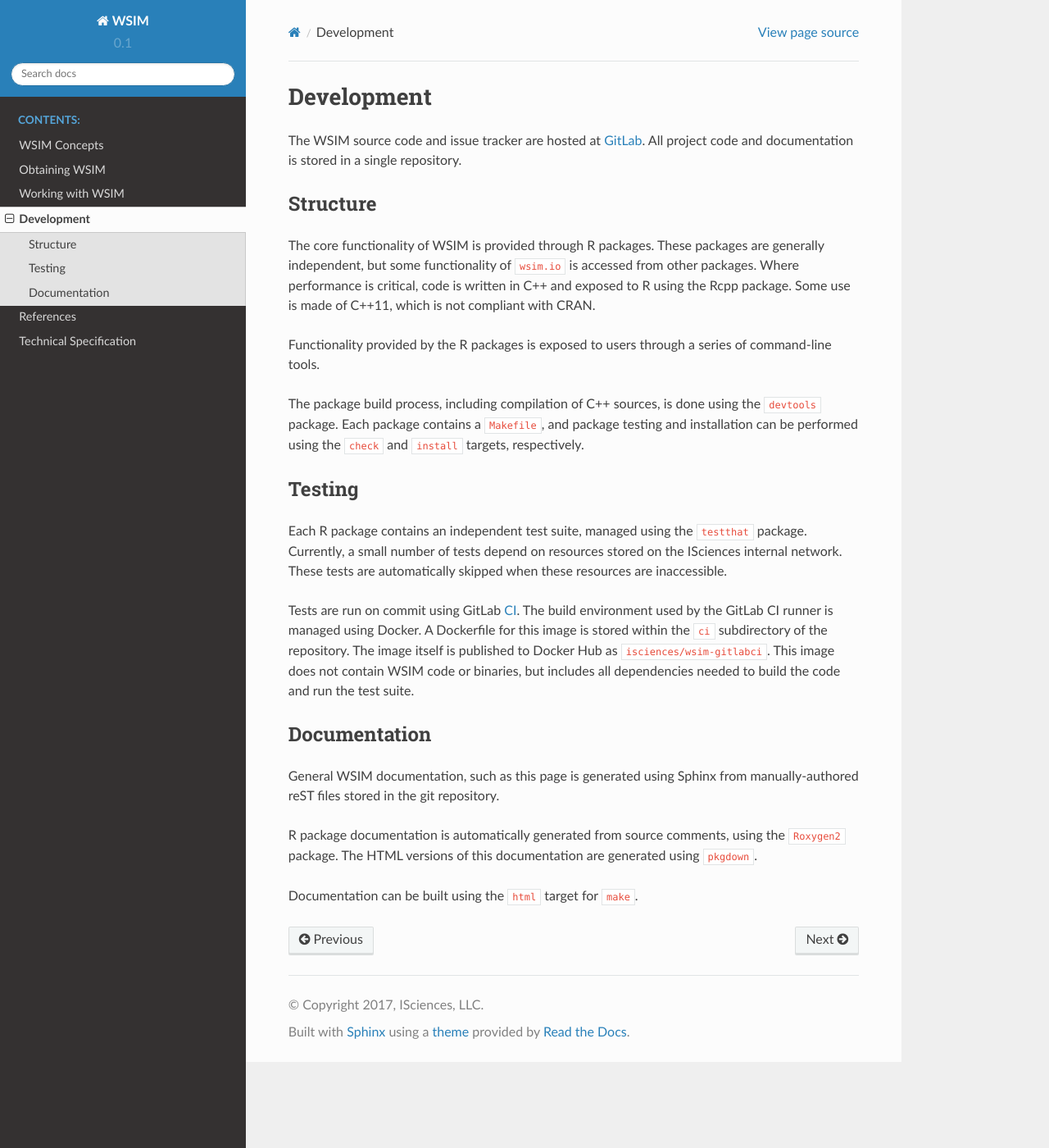
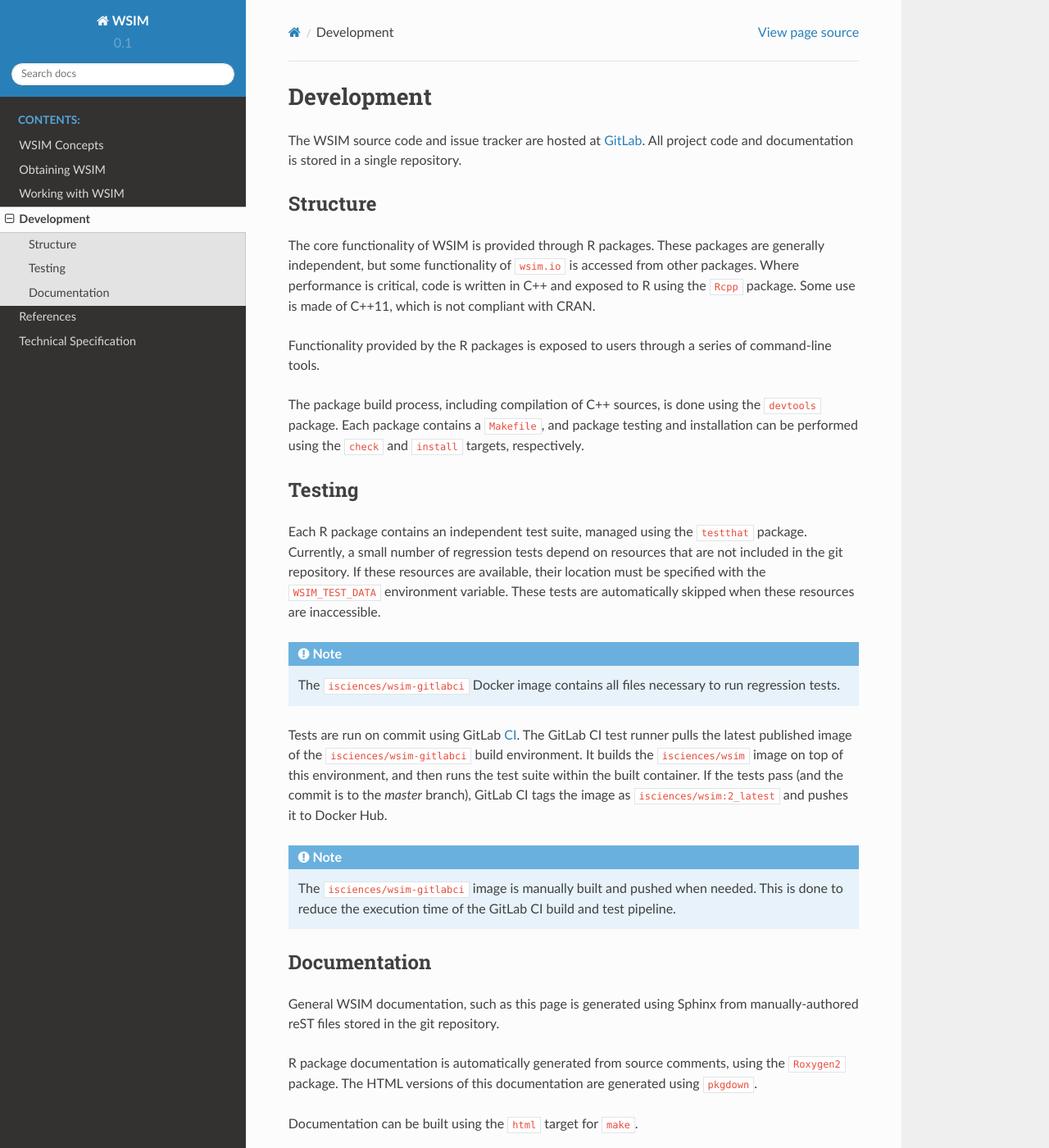
Before and after one commit to isciences/wsim, a Sphinx documentation site: the page built from docs/development.rst, in a window 1280 px wide and 1400 px high. Shown: the whole window at 82% size. Built offline with Sphinx 7.4.7 and the Read the Docs theme 2.0.0, drawn with Linux system fonts in a browser that asks for light colours.

Commit message:
Update dev docs with latest changes to GitLab CI

```diff
--- a/docs/development.rst
+++ b/docs/development.rst
@@ -8,7 +8,7 @@ Structure
 
 The core functionality of WSIM is provided through R packages.
 These packages are generally independent, but some functionality of ``wsim.io`` is accessed from other packages.
-Where performance is critical, code is written in C++ and exposed to R using the Rcpp package.
+Where performance is critical, code is written in C++ and exposed to R using the ``Rcpp`` package.
 Some use is made of C++11, which is not compliant with CRAN.
 
 Functionality provided by the R packages is exposed to users through a series of command-line tools.
@@ -20,14 +20,21 @@ Testing
 =======
 
 Each R package contains an independent test suite, managed using the ``testthat`` package.
-Currently, a small number of tests depend on resources stored on the ISciences internal network.
+Currently, a small number of regression tests depend on resources that are not included in the git repository.
+If these resources are available, their location must be specified with the ``WSIM_TEST_DATA`` environment variable.
 These tests are automatically skipped when these resources are inaccessible.
 
+.. note::
+   The ``isciences/wsim-gitlabci`` Docker image contains all files necessary to run regression tests.
+
 Tests are run on commit using GitLab `CI <https://gitlab.com/isciences/wsim/wsim2/pipelines>`_.
-The build environment used by the GitLab CI runner is managed using Docker.
-A Dockerfile for this image is stored within the ``ci`` subdirectory of the repository.
-The image itself is published to Docker Hub as ``isciences/wsim-gitlabci``.
-This image does not contain WSIM code or binaries, but includes all dependencies needed to build the code and run the test suite.
+The GitLab CI test runner pulls the latest published image of the ``isciences/wsim-gitlabci`` build environment.
+It builds the ``isciences/wsim`` image on top of this environment, and then runs the test suite within the built container.
+If the tests pass (and the commit is to the `master` branch), GitLab CI tags the image as ``isciences/wsim:2_latest`` and pushes it to Docker Hub.
+
+.. note::
+   The ``isciences/wsim-gitlabci`` image is manually built and pushed when needed.
+   This is done to reduce the execution time of the GitLab CI build and test pipeline.
 
 Documentation
 =============
```
